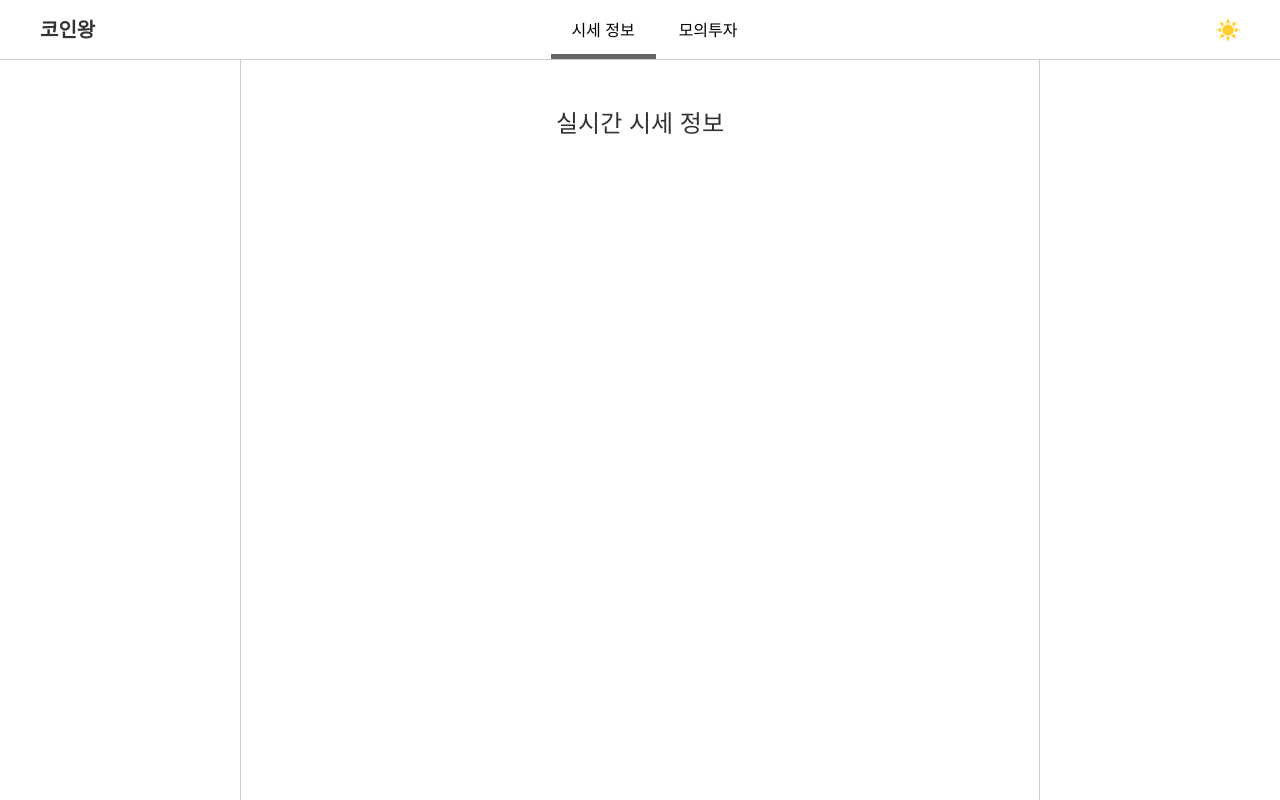
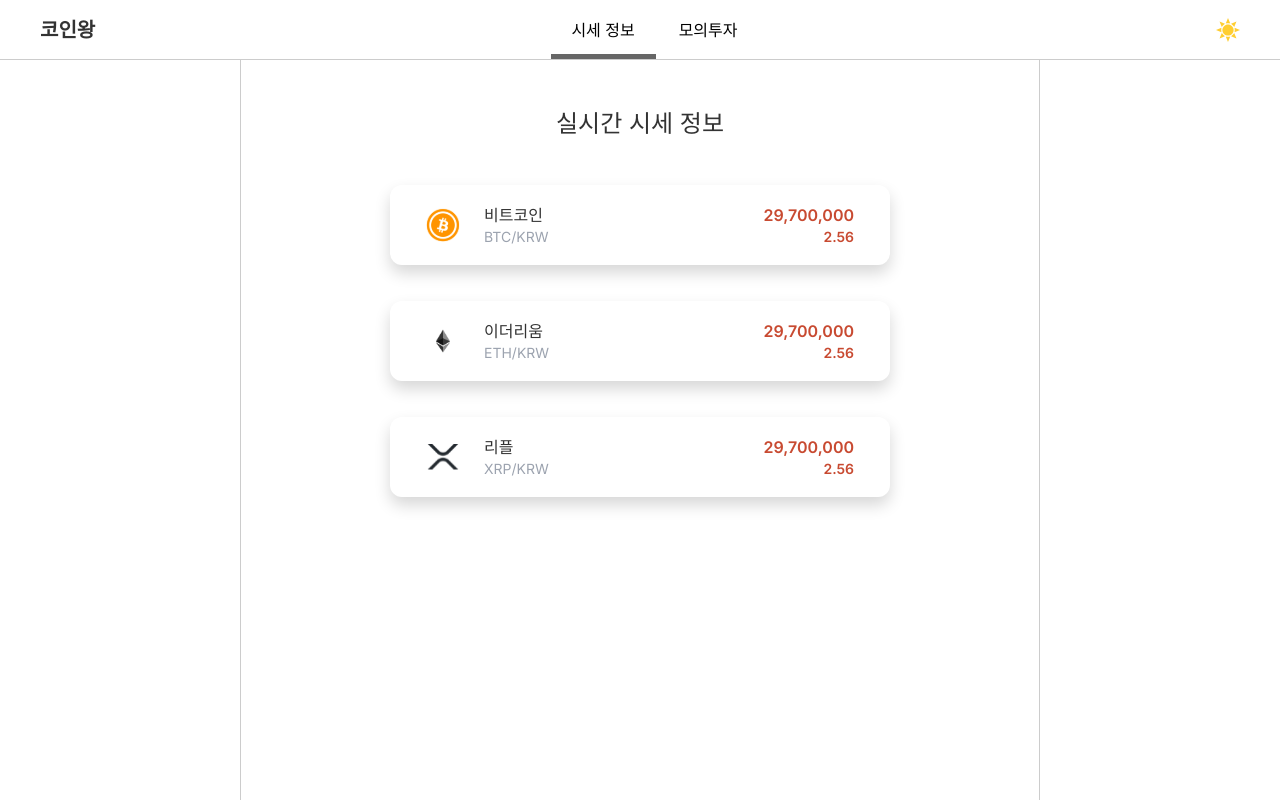
Before and after one commit to kwangminini/Coin-King, a Next.js app: page / in a window 1280 px wide. Built offline with nearby package versions, Linux system fonts and the light colour scheme.

Commit message:
feat: homepage UI

```diff
--- a/src/app/page.tsx
+++ b/src/app/page.tsx
@@ -1,9 +1,18 @@
+import Card from '@/components/Card'
+import { coins, ICoins } from '@/constants/coins'
+
 export default function Home() {
   return (
-    <div className="w-[800px] mx-auto border-x border-main-border-color h-[calc(100vh-60px)]">
+    <div className="w-full max-w-[800px] mx-auto border-x border-main-border-color h-[calc(100vh-60px)]">
       <p className="text-center pt-12 font-normal text-2xl text-main-font-color">
         실시간 시세 정보
       </p>
+      <div className="flex flex-col items-center mt-[45px] gap-9">
+        {coins &&
+          coins.map(({ icon, name, unit }: ICoins) => (
+            <Card icon={icon} name={name} unit={unit} key={name} />
+          ))}
+      </div>
     </div>
   )
 }
```
